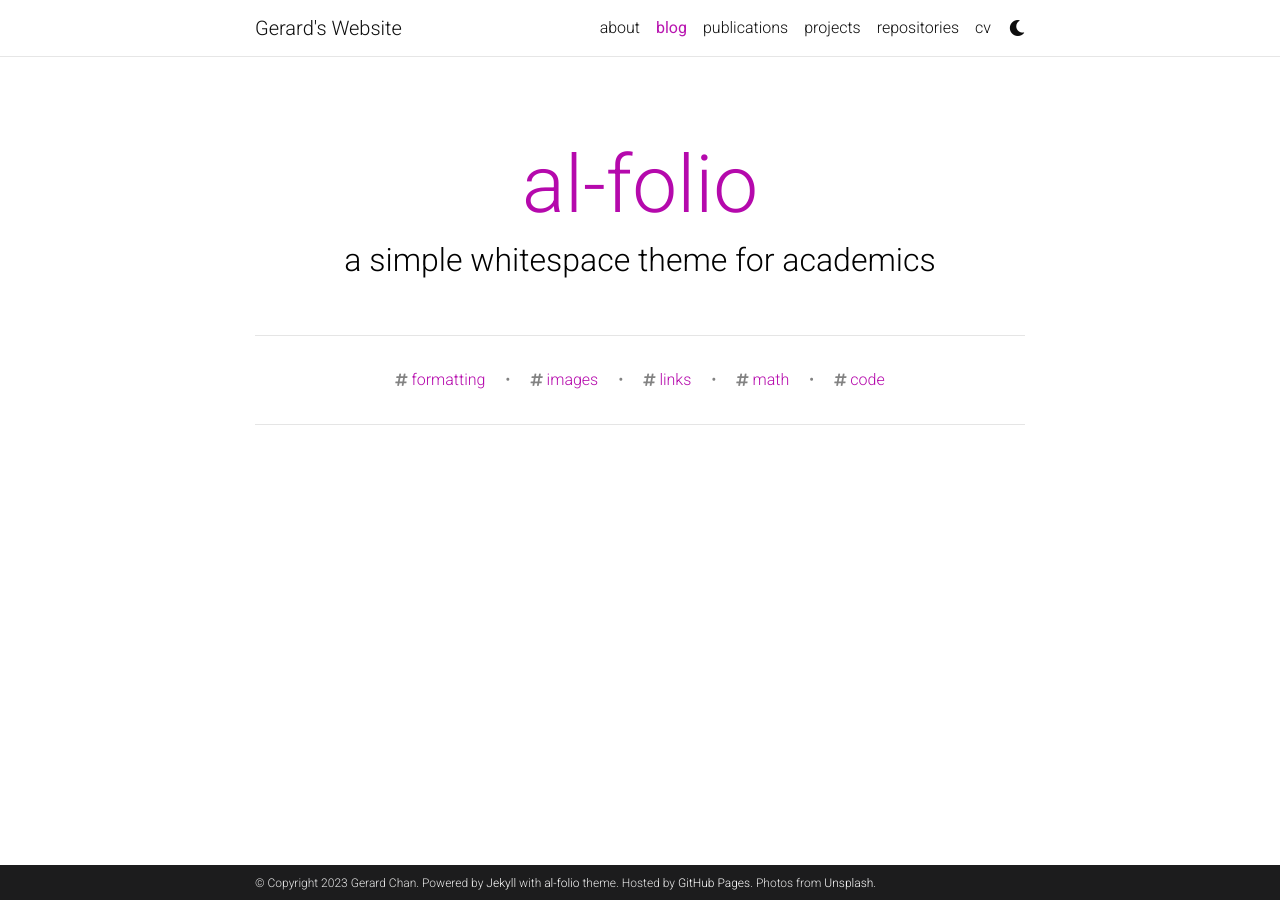
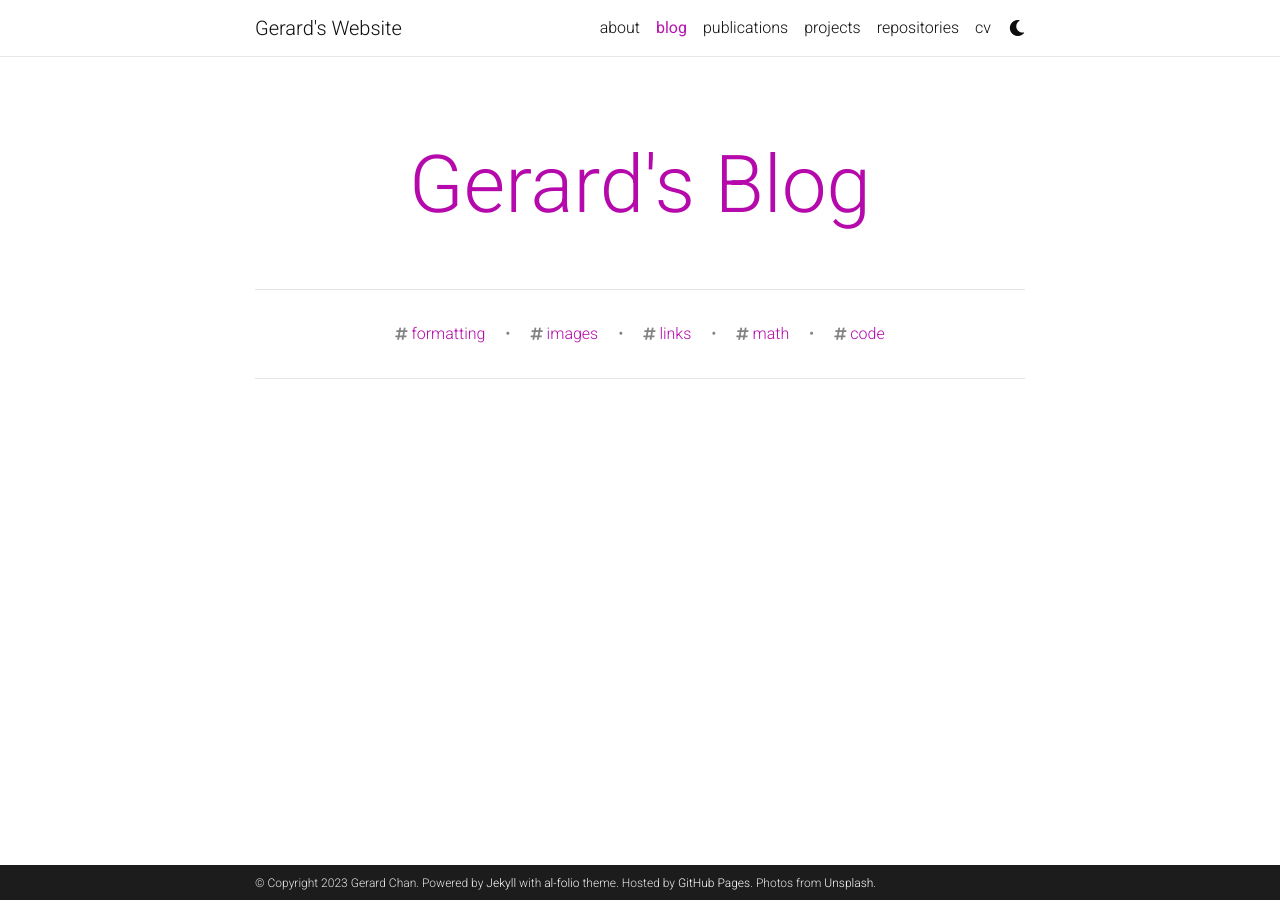
Before and after one commit to Ninjalemur/ninjalemur.github.io, a Jekyll site: the page built from blog/index.html, in a window 1280 px wide. Built offline with Jekyll 4.4.1, drawn with Linux system fonts in a browser that asks for light colours; the list of posts is cut into pages by our own code; comment, search, counter and statistics services are not loaded; a style sheet for code colours, icons or effects is not loaded.

Commit message:
set up config

```diff
--- a/_config.yml
+++ b/_config.yml
@@ -71,7 +71,7 @@
 gitlab_username: # your GitLab user name
 twitter_username: # your Twitter handle
 mastodon_username: # your mastodon instance+username in the format instance.tld/@username
-linkedin_username: # your LinkedIn user name
+linkedin_username: gerardtchan # your LinkedIn user name
 telegram_username: # your Telegram user name
 scholar_userid: # your Google Scholar ID
 semanticscholar_id: # your Semantic Scholar ID
@@ -116,9 +116,9 @@
 # Blog
 # -----------------------------------------------------------------------------
 
-blog_name: al-folio # blog_name will be displayed in your blog page
+blog_name: Gerard's Blog # blog_name will be displayed in your blog page
 blog_nav_title: blog # your blog must have a title for it to be displayed in the nav bar
-blog_description: a simple whitespace theme for academics
+blog_description:
 permalink: /blog/:year/:title/
 
 # Pagination
@@ -133,8 +133,8 @@
 # Follow instructions on https://giscus.app/ to setup for your repo to fill out
 # the information below.
 giscus:
-  repo: alshedivat/al-folio      # <your-github-user-name>/<your-github-repo-name>
-  repo_id: MDEwOlJlcG9zaXRvcnk2MDAyNDM2NQ==
+  repo: ninjalemur/ninjalemur.github.io      # <your-github-user-name>/<your-github-repo-name>
+  repo_id: R_kgDOJHy5Kg
   category: Comments             # name of the category under which discussions will be created
   category_id: DIC_kwDOA5PmLc4CTBt6
   mapping: title                 # identify discussions by post title
@@ -146,7 +146,7 @@
   lang: en
 
 # Disqus comments (DEPRECATED)
-disqus_shortname: al-folio # put your disqus shortname
+disqus_shortname:  # put your disqus shortname
 # https://help.disqus.com/en/articles/1717111-what-s-a-shortname
 
 # External sources.
@@ -256,8 +256,8 @@
 
 scholar:
 
-  last_name: [Einstein]
-  first_name: [Albert, A.]
+  last_name: [Chan]
+  first_name: [Gerard, T.]
 
   style: apa
   locale: en
```
